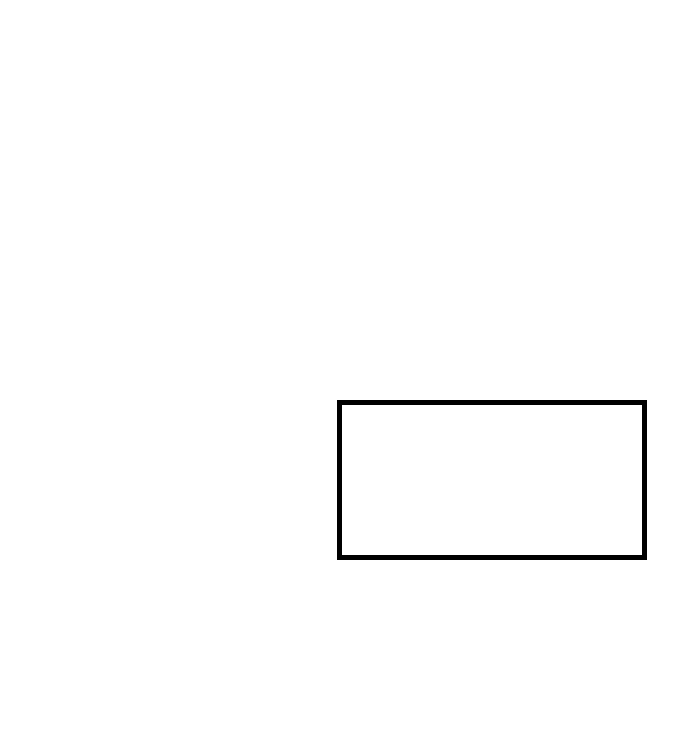
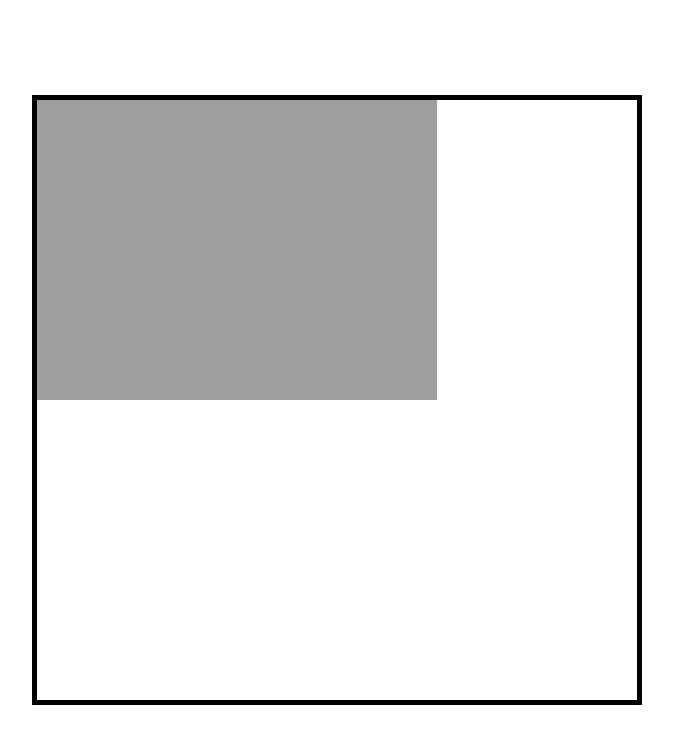
Before and after one commit to CodeAL1990/javascript-spriteAnimation, a plain HTML site: page index.html in a window 1280 px wide. Shown: the whole page, without its empty margins (303-981 px from the left). Drawn offline with Linux system fonts and the light colour scheme.

Commit message:
Updated readme on steps taken and js file

```diff
--- a/script.js
+++ b/script.js
@@ -1,3 +1,32 @@
 const canvas = document.getElementById("canvas1");
 const ctx = canvas.getContext("2d");
-console.log(ctx);
+
+const CANVAS_WIDTH = (canvas.width = 600);
+const CANVAS_HEIGHT = (canvas.height = 600);
+
+const playerImage = new Image();
+playerImage.src = "shadow_dog.png";
+const spriteWidth = 575; //total width divided by no. of columns
+const spriteHeight = 523; //total height divided by no. of rows
+let frameX = 0;
+let frameY = 0;
+
+function animate() {
+  ctx.clearRect(0, 0, CANVAS_WIDTH, CANVAS_HEIGHT);
+  /* ctx.fillRect(100, 50, 100, 100); */
+  // s = source, d = destination, x,y = coords, w,h = width/height,
+  /* ctx.drawImage(image, sx, sy, sw, sh, dx, dy, dw, dh); */
+  ctx.drawImage(
+    playerImage,
+    frameX * spriteWidth,
+    frameY * spriteHeight,
+    spriteWidth,
+    spriteHeight,
+    0,
+    0,
+    spriteWidth,
+    spriteHeight
+  );
+  requestAnimationFrame(animate);
+}
+animate();
--- a/styles.css
+++ b/styles.css
@@ -3,4 +3,7 @@
   position: absolute;
   top: 50%;
   left: 50%;
+  transform: translate(-50%, -50%);
+  width: 600px;
+  height: 600px;
 }
```
Also changed, not shown: 2 other files.
